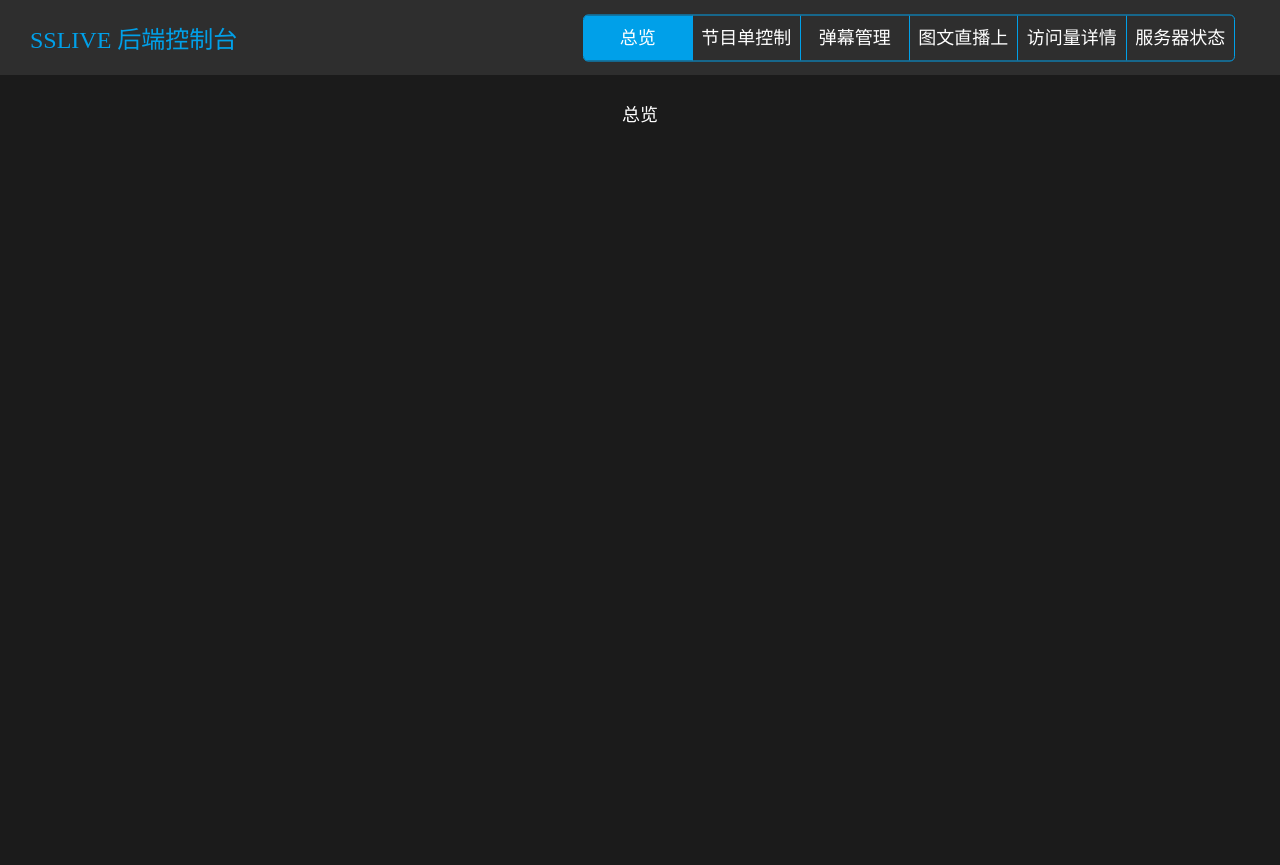
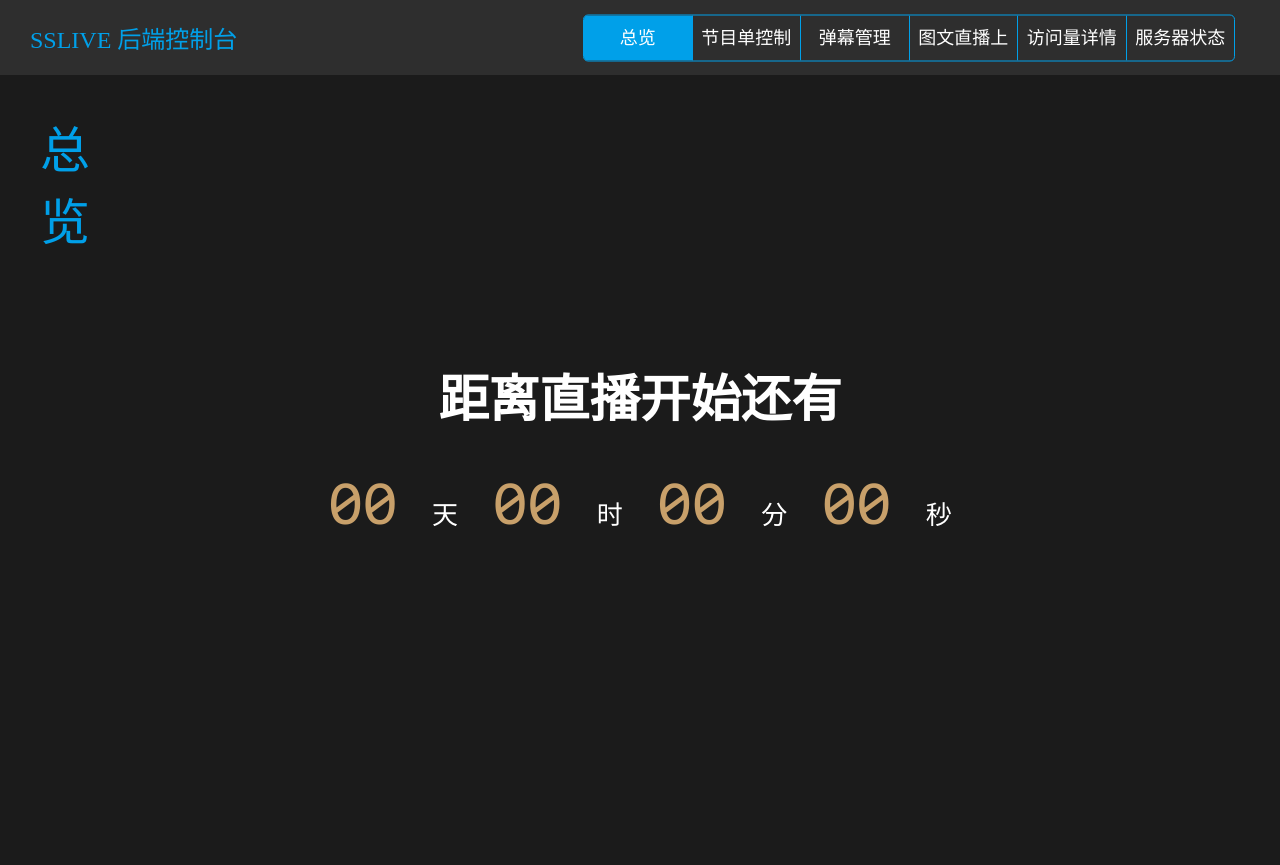
Before and after one commit to SUIT-18/SSLIVE, a PHP site: page /backend.html in a window 1280 px wide. Run offline with PHP 8.4, Linux system fonts and the light colour scheme; some web fonts are replaced.

Commit message:
更新backend.html

```diff
--- a/backend.html
+++ b/backend.html
@@ -13,6 +13,7 @@
     <script src="src/lib/jquery-3.3.1.min.js"></script>
     <script src="src/lib/swiper/dist/js/swiper.min.js"></script>
     <script src="src/utils/growl.js"></script>
+    <script src="src/utils/countdown.js"></script>
     <script src="src/js/backend.js"></script>
 </head>
 
@@ -30,7 +31,13 @@
     </header>
     <div class="swiper-container">
         <div class="swiper-wrapper">
-            <div class="swiper-slide">总览</div>
+            <div class="swiper-slide">
+                <div class="title">总览</div>
+                <div class="timer">
+                    <h1 style="font-size:0.8em">距离直播开始还有</h1>
+                    <div id="timer"></div>
+                </div>
+            </div>
 			<div class="swiper-slide programlist-control">
 				<div class="title">节目单控制</div>
 				<iframe class="programlist-preview" id="programlist-preview" allowtransparency seamless src="ProgramList.html"></iframe>
@@ -59,7 +66,7 @@
                 </div>
                 <div class="piclive-preview">
                     <div class="piclive-preview-controls">
-                        <button onclick="RefreshPicLive()">刷新预览内容</button>预览图文直播
+                        <button onclick="RefreshPicLive()" style="float:left">刷新预览内容</button>预览图文直播
                     </div>
                     <hr>
                     <img class="liveimg" id="liveimg1">
@@ -68,12 +75,12 @@
                 </div>
             </div>
             <div class="swiper-slide">
-                    <div class="title">访问量详情</div>
-                    <iframe id="stat" allowtransparency seamless src="https://tongji.baidu.com/web/27070206/trend/latest?siteId=12938662"></iframe>
+                <div class="title">访问量详情</div>
+                <iframe id="stat" allowtransparency seamless src=""></iframe>
             </div>
             <div class="swiper-slide serverstat">
                 <div class="title">服务器状态</div>
-                <iframe id="serverstat" allowfullscreen seamless src="https://cloudmonitor.console.aliyun.com/index.htm?spm=5176.2020520101.223.d101.6bc54df5ejSdGh&custom_trace=ecs_console#/dashboardnew/boardId=&boardName=&timeSpan="></iframe>
+                <iframe id="serverstat" allowfullscreen seamless src=""></iframe>
             </div>
         </div>
     </div>
--- a/src/css/backend.css
+++ b/src/css/backend.css
@@ -1,3 +1,8 @@
+@font-face {
+    font-family: Consola;
+    src: url(../font/consola.ttf);
+}
+
 body {
     background-color: #1b1b1b;
     text-align: center;
@@ -5,7 +10,6 @@ body {
     width: 100%;
     overflow-x: hidden;
     overflow-y: scroll;
-    font-family: PingFang, SF;
     margin: 0;
     -webkit-font-smoothing: antialiased;
     color: #fff;
@@ -101,12 +105,16 @@ iframe {
 }
 
 button {
-    float: left;
+    /* float: left; */
     padding: 10px 20px;
     border: 2px rgb(0, 160, 233) solid;
     cursor: pointer;
     background-color: transparent;
     color: inherit;
+}
+
+button:hover {
+    background-color: rgba(0, 160, 233, 0.4);
 }
 
 /*图文直播上传模块CSS*/
@@ -213,7 +221,30 @@ button {
 }
 
 #last-prog, #next-prog {
-	margin: 15px;
-	float: none;
-	font-size: large;
+    margin: 15px;
+    float: none;
+    font-size: large;
 }
+
+/*总览部分CSS*/
+
+.timer {
+    font-size: 3.5em;
+    top: 43%;
+    position: absolute;
+    transform: translate(-50%, -50%);
+    text-align: center;
+    left: 50%;
+    white-space: nowrap;
+    padding: 0 10px 10px;
+}
+
+#timer {
+    font-family: Consola;
+    color: rgb(200, 160, 106);
+}
+
+.small {
+    font-size: 26px;
+    color: white;
+}
--- a/src/js/backend.js
+++ b/src/js/backend.js
@@ -6,6 +6,12 @@ $(document).ready(function () {
 	mySwiper.on("slideChange", function () {
 		$(".swiper-tab").find("div").removeClass("selectedtab");
 		$(".swiper-tab").find("div").eq(mySwiper.activeIndex).addClass("selectedtab");
+		if (mySwiper.activeIndex == 4) {
+			if ($("#stat").attr("src") == "") { $("#stat").attr("src", "https://tongji.baidu.com/web/27070206/trend/latest?siteId=12938662") }
+		}
+		if (mySwiper.activeIndex == 5) {
+			if ($("#serverstat").attr("src") == "") { $("#serverstat").attr("src", "https://cloudmonitor.console.aliyun.com/index.htm?spm=5176.2020520101.223.d101.6bc54df5ejSdGh&custom_trace=ecs_console#/dashboardnew/boardId=&boardName=&timeSpan=") }
+		}
 	});
 	$(".swiper-tab div").click(function () {
 		mySwiper.slideTo($(".swiper-tab div").index(this));
--- a/src/utils/countdown.js
+++ b/src/utils/countdown.js
@@ -1,8 +1,8 @@
-var end = new Date("2019/04/03,19:00:00");
+var CountdownEnd = new Date("2019/04/03,19:00:00");
 var countdown;
 function newtime() {
     var now = new Date();
-    var rest = parseInt((end.getTime() - now.getTime()) / 1000);
+    var rest = parseInt((CountdownEnd.getTime() - now.getTime()) / 1000);
     var day = parseInt(rest / 3600 / 24);
     var hour = parseInt((rest / 3600) % 24);
     var min = parseInt((rest / 60) % 60);
```
